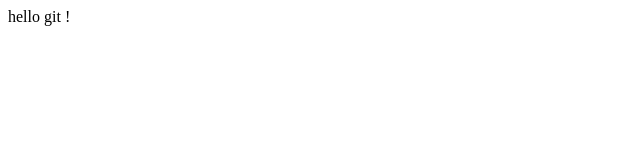
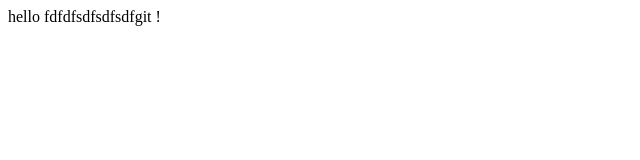
Before and after one commit to huan131513/huan131513, a plain HTML site: page test.html in a window 1280 px wide. Shown: the whole page, without its empty margins (0-640 px from the left). Drawn offline with Linux system fonts and the light colour scheme.

Commit message:
Tird commit

```diff
--- a/test.html
+++ b/test.html
@@ -3,7 +3,7 @@
 	<title>hello git</title>
 </head>
 <body>
-hello git !
+hello fdfdfsdfsdfsdfgit !
 
 </body>
 
```
